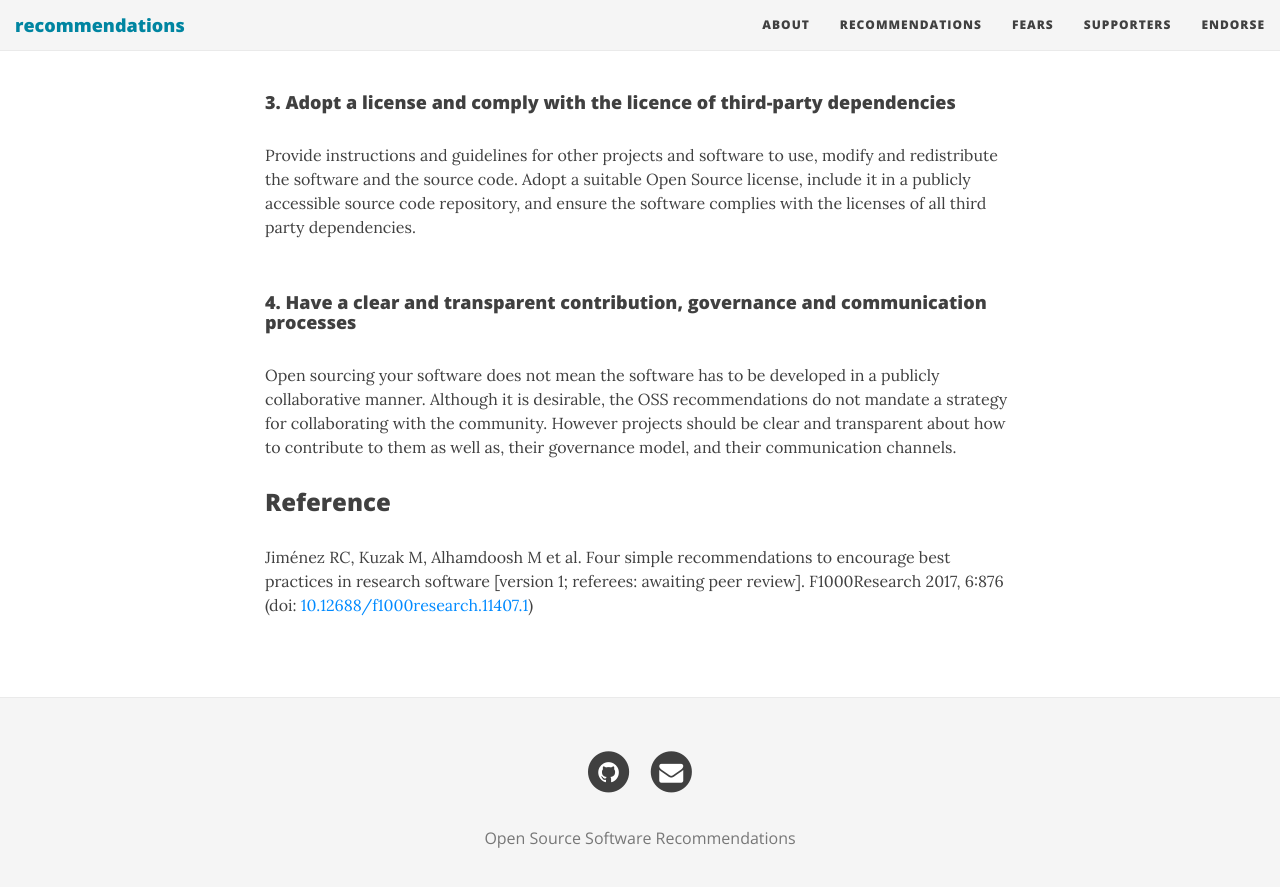
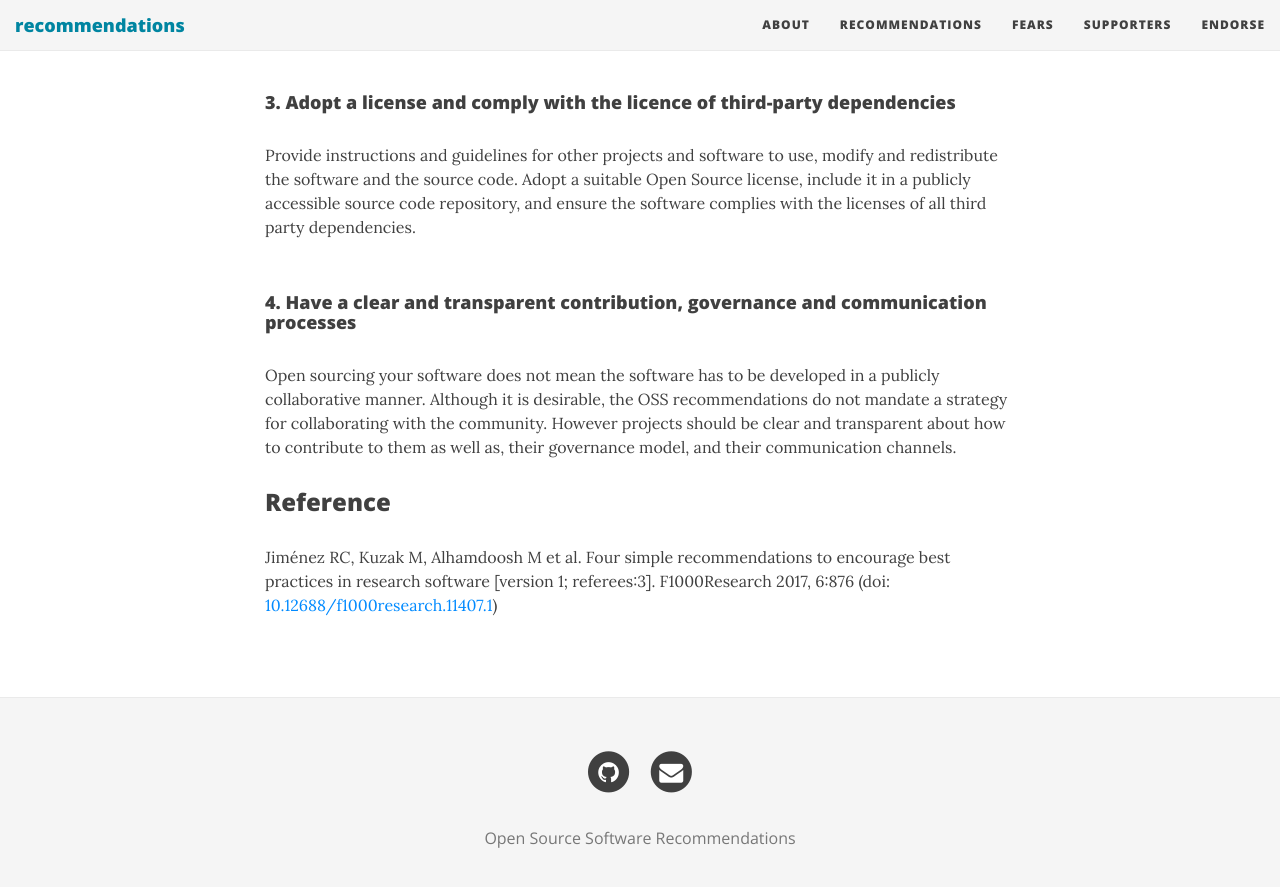
Before and after one commit to SoftDev4Research/recommendations, a Jekyll site: the page built from index.md, in a window 1280 px wide and 900 px high, scrolled down 624 px. Shown: the top 887 px of the window. Built offline with Jekyll 4.4.1, drawn with Linux system fonts in a browser that asks for light colours; nearby versions of some CDN libraries.

Commit message:
Already reviewed
added three referees

```diff
--- a/index.md
+++ b/index.md
@@ -16,5 +16,5 @@
 Open sourcing your software does not mean the software has to be developed in a publicly collaborative manner. Although it is desirable, the OSS recommendations do not mandate a strategy for collaborating with the community. However projects should be clear and transparent about how to contribute to them as well as, their governance model, and their communication channels.
 
 ### Reference
-Jiménez RC, Kuzak M, Alhamdoosh M et al. Four simple recommendations to encourage best practices in research software [version 1; referees: awaiting peer review]. F1000Research 2017, 6:876
+Jiménez RC, Kuzak M, Alhamdoosh M et al. Four simple recommendations to encourage best practices in research software [version 1; referees:3]. F1000Research 2017, 6:876
 (doi: [10.12688/f1000research.11407.1](http://dx.doi.org/10.12688/f1000research.11407.1))
```
